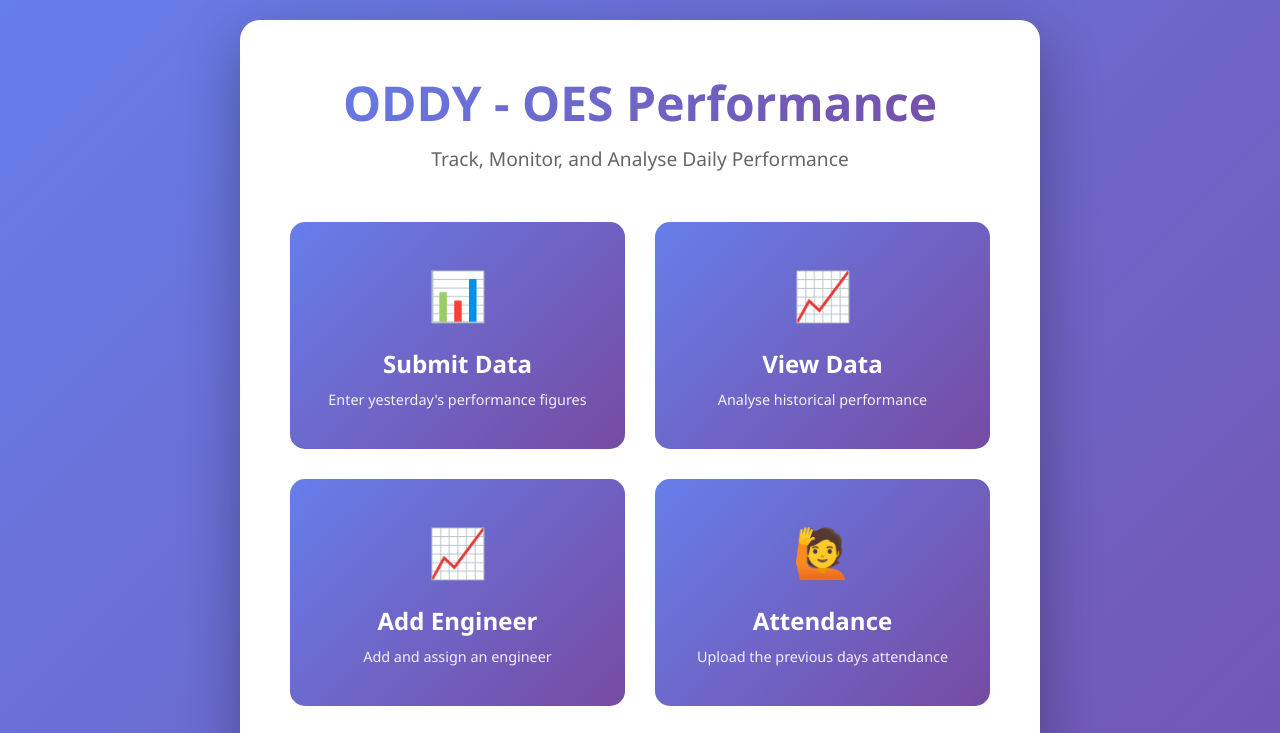
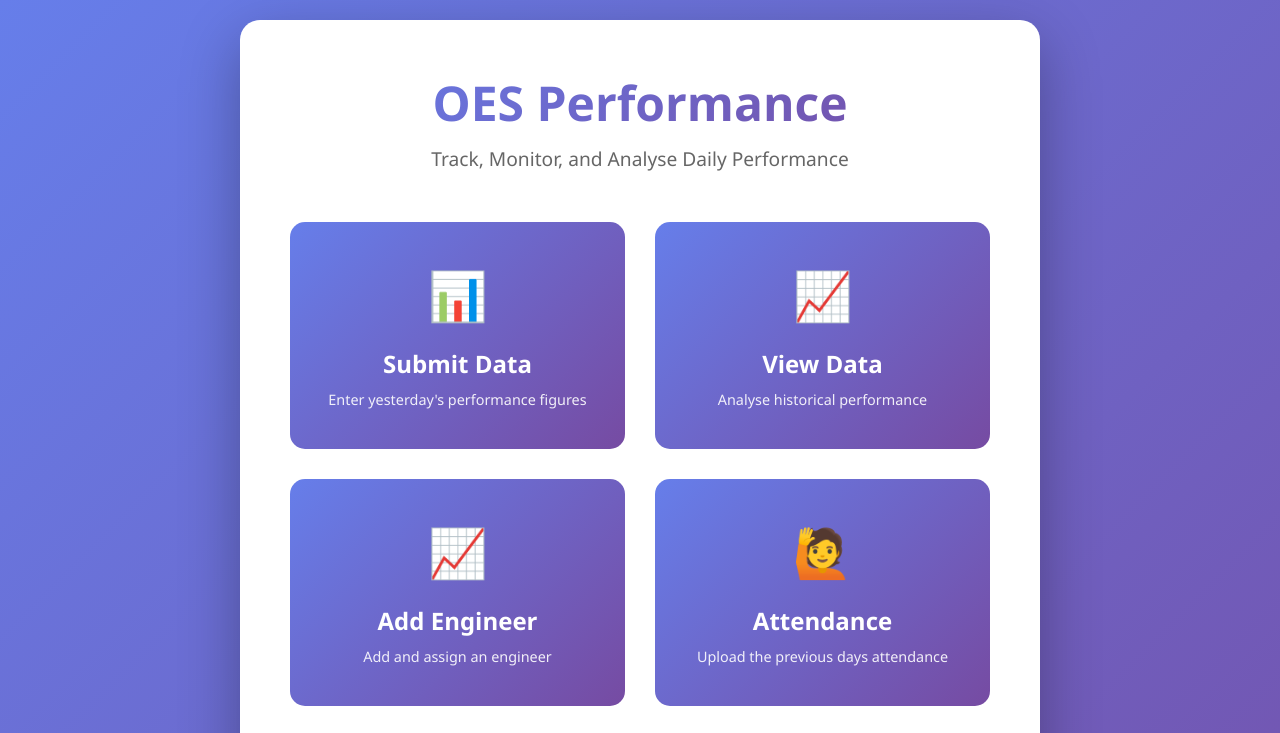
Before and after one commit to meteringbooking-cmd/OESPerformance, a plain HTML site: page index.html in a window 1280 px wide. Shown: the top 733 px of the page. Drawn offline with Linux system fonts and the light colour scheme.

Commit message:
Update title and logo text in index.html

```diff
--- a/index.html
+++ b/index.html
@@ -3,7 +3,7 @@
 <head>
     <meta charset="UTF-8">
     <meta name="viewport" content="width=device-width, initial-scale=1.0">
-    <title>OES Performance</title>
+    <title>ODDY - OES Performance</title>
     <style>
         * {
             margin: 0;
@@ -108,7 +108,7 @@
 </head>
 <body>
     <div class="container">
-        <div class="logo">ODDY - OES Performance</div>
+        <div class="logo">OES Performance</div>
         <div class="tagline">Track, Monitor, and Analyse Daily Performance</div>
 
         <div class="nav-cards">
```
